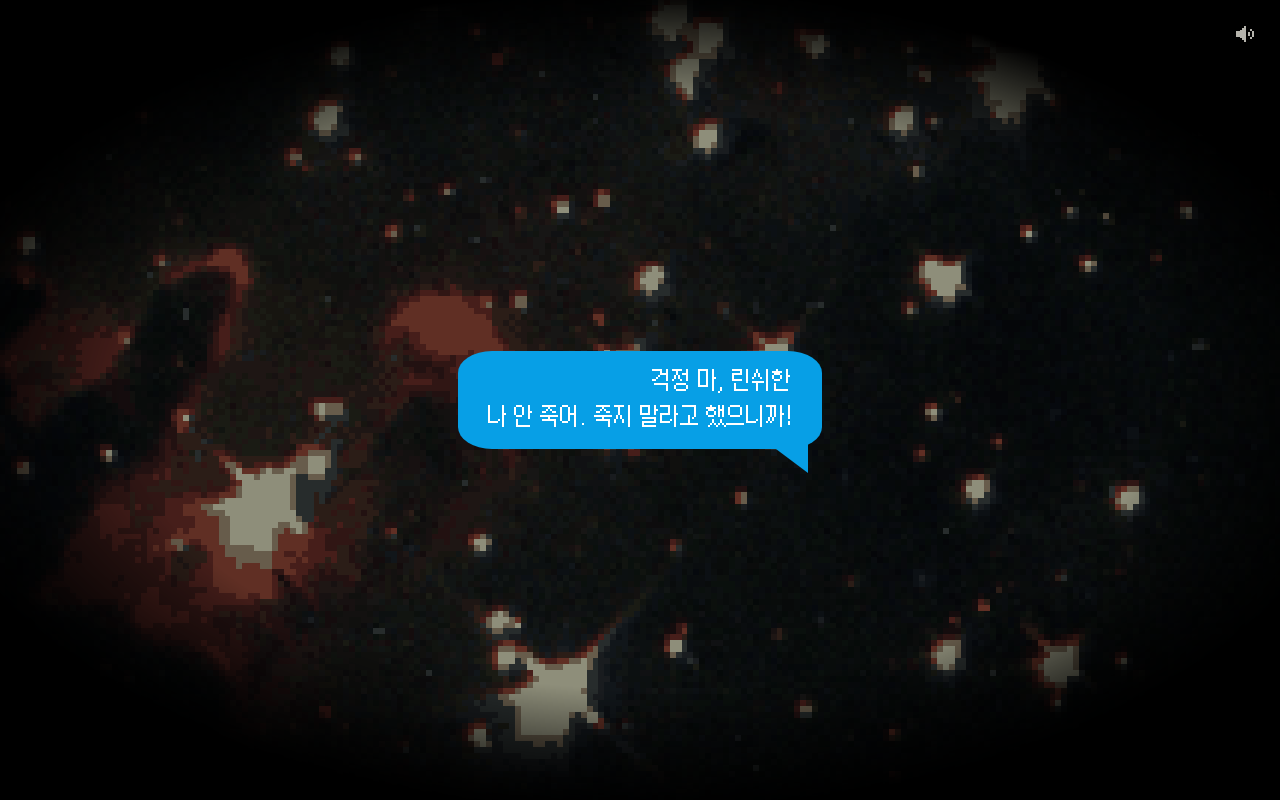
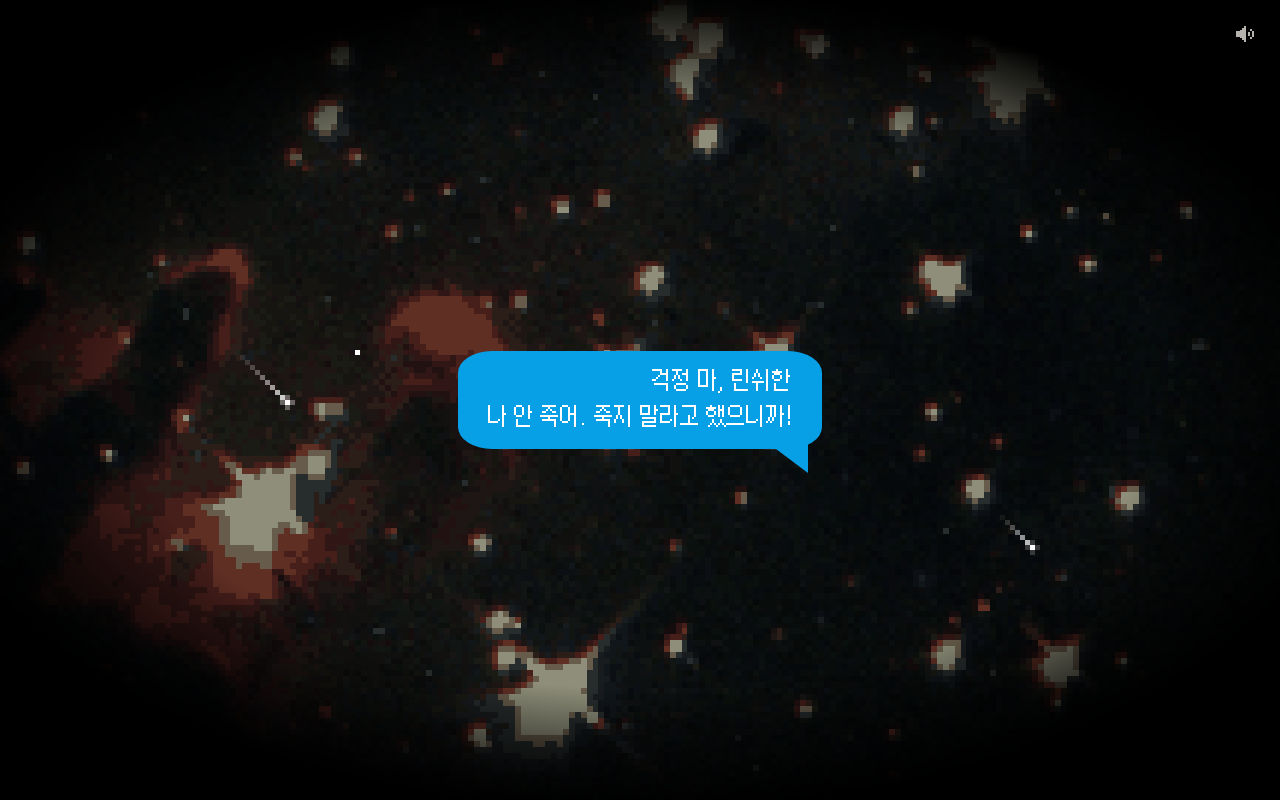
Before and after one commit to kon-cya/HBD-BINDER, a plain HTML site: page index.html in a window 1280 px wide. Drawn offline with Linux system fonts and the light colour scheme.

Commit message:
별똥별: 더 자주, 한 방향, 가끔 2~3개씩 겹쳐서
Co-Authored-By: Claude Opus 5.5 <noreply@anthropic.com>
Claude-Session: https://claude.ai/code/session_01YMDKCcXRYNBobziLy22r16

```diff
--- a/index.html
+++ b/index.html
@@ -666,7 +666,7 @@
     var cv = document.getElementById("sky");
     var ctx = cv.getContext("2d");
     var PX = 5;            // 픽셀 한 칸 크기(px)
-    var MAX = 3;           // 동시에 떨어지는 최대 개수
+    var MAX = 9;           // 동시에 떨어지는 최대 개수
     var W, H, stars = [], nextAt = 0, last = 0;
 
     function resize() {
@@ -678,17 +678,30 @@
     addEventListener("resize", resize);
     resize();
 
-    function spawn() {
+    function spawn(x, y, delay) {
       var dur = 900 + Math.random() * 700;               // 떨어지는 시간(ms)
       stars.push({
-        x: Math.random() * W * 0.9 + W * 0.05,
-        y: Math.random() * H * 0.45 - H * 0.05,
-        dir: Math.random() < 0.75 ? 1 : -1,              // 대부분 오른쪽 아래, 가끔 왼쪽 아래
+        x: x,
+        y: y,
+        dir: 1,                                          // 항상 오른쪽 아래로
         dist: (60 + Math.random() * 60) * (PX === 4 ? 0.8 : 1),
         tail: 16 + Math.floor(Math.random() * 10),
         dur: dur,
-        t: 0
+        t: -(delay || 0)                                 // 음수 = 잠깐 기다렸다 출발
       });
+    }
+
+    // 화면 아무 데서나 하나, 가끔은 근처에서 2~3개가 겹치듯 연달아
+    function launch() {
+      var x = Math.random() * W * 1.05 - W * 0.2;
+      var y = Math.random() * H * 0.85 - H * 0.1;
+      spawn(x, y, 0);
+      if (Math.random() < 0.35) {
+        var extra = 1 + (Math.random() < 0.4 ? 1 : 0);
+        for (var i = 1; i <= extra; i++) {
+          spawn(x + (Math.random() * 50 - 15), y + (Math.random() * 30 - 20), i * (90 + Math.random() * 220));
+        }
+      }
     }
 
     function dot(x, y, a) {
@@ -700,8 +713,8 @@
       var dt = Math.min(50, now - (last || now));
       last = now;
       if (now >= nextAt) {
-        if (stars.length < MAX) spawn();
-        nextAt = now + 700 + Math.random() * 2200;
+        if (stars.length < MAX) launch();
+        nextAt = now + 250 + Math.random() * 850;
       }
       ctx.clearRect(0, 0, W, H);
       ctx.fillStyle = "#fff";
@@ -709,6 +722,7 @@
       for (var i = stars.length - 1; i >= 0; i--) {
         var s = stars[i];
         s.t += dt;
+        if (s.t < 0) continue;
         var p = s.t / s.dur;
         if (p >= 1) { stars.splice(i, 1); continue; }
         var ease = p < .5 ? 2 * p * p : 1 - Math.pow(-2 * p + 2, 2) / 2;   // ease-in-out
```
